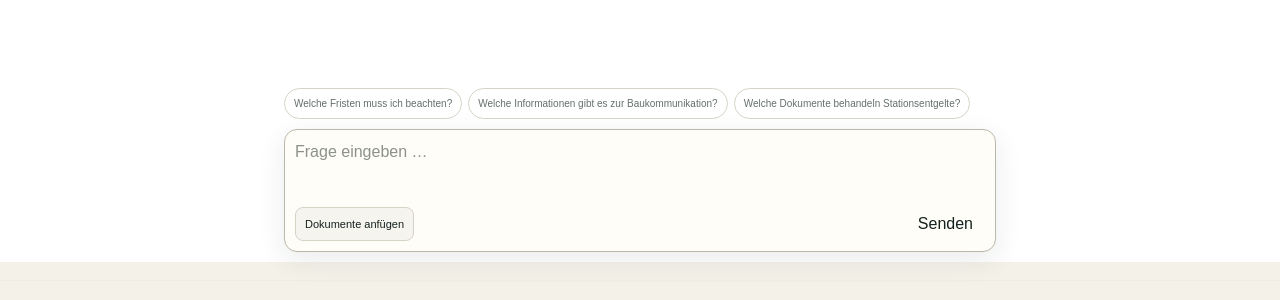
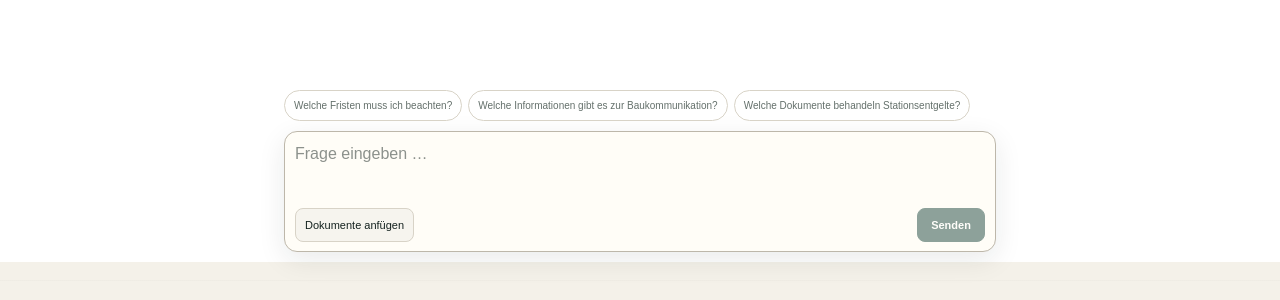
Before and after one commit to bravo-girl/trainwiki, a Next.js app: page /chat in a window 1280 px wide. Shown: the part 476-776 px from the top of the page. Built offline with nearby package versions, Linux system fonts and the light colour scheme.

Commit message:
Restore visible send button styling

```diff
--- a/app/globals.css
+++ b/app/globals.css
@@ -1891,10 +1891,33 @@ a {
 }
 
 .composer-actions .send-button {
+  background: var(--forest);
+  border: 1px solid var(--forest);
+  border-radius: 8px;
+  color: #fff;
+  cursor: pointer;
+  font-size: 11px;
+  font-weight: 800;
   margin-left: auto;
   min-height: 34px;
   min-width: 68px;
   padding: 6px 12px;
+}
+
+.composer-actions .send-button:hover:not(:disabled),
+.composer-actions .send-button:focus-visible:not(:disabled) {
+  background: var(--forest-2);
+  border-color: var(--forest-2);
+}
+
+.composer-actions .send-button:focus-visible {
+  outline: 3px solid rgb(31 91 77 / 18%);
+  outline-offset: 2px;
+}
+
+.composer-actions .send-button:disabled {
+  cursor: not-allowed;
+  opacity: 0.48;
 }
 
 .attachment-list {
```
Also changed, not shown: 1 other file (tests, documents, lock files or other folders).
